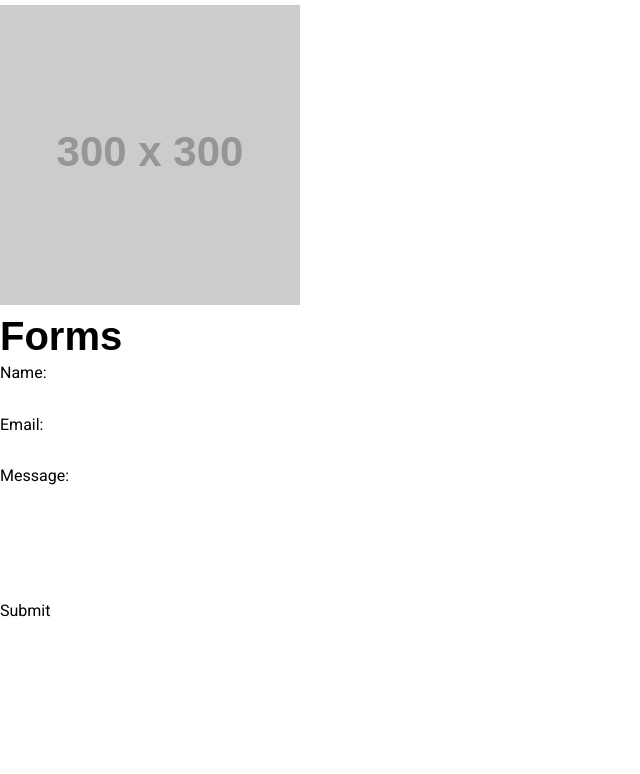
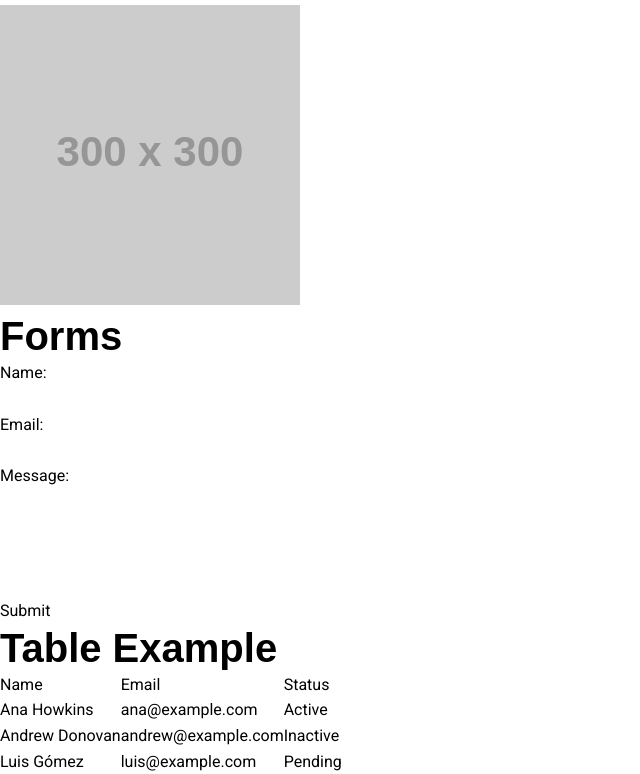
Before and after one commit to salc0015/ustyle-framework-project, a plain HTML site: page index.html in a window 1280 px wide. Shown: the part 3013-3787 px from the top of the page, without its empty margins (0-640 px from the left). Before the commit the page ends 3637 px from the top, so only its background shows below. Drawn offline with Linux system fonts and the light colour scheme; placeholder pictures from the web are drawn by us; a web font is replaced by a local one.

Commit message:
Adds code for table index.html, changes index.scss and typography, adds layout and list file.

```diff
--- a/index.html
+++ b/index.html
@@ -128,6 +128,38 @@
              </form>
         </section>
 
+        <section>
+    <h2>Table Example</h2>
+    <table>
+        <thead>
+            <tr>
+                <th>Name</th>
+                <th>Email</th>
+                <th>Status</th>
+            </tr>
+        </thead>
+        <tbody>
+            <tr>
+                <td>Ana Howkins</td>
+                <td>ana@example.com</td>
+                <td>Active</td>
+            </tr>
+            <tr>
+                <td>Andrew Donovan</td>
+                <td>andrew@example.com</td>
+                <td>Inactive</td>
+            </tr>
+            <tr>
+                <td>Luis Gómez</td>
+                <td>luis@example.com</td>
+                <td>Pending</td>
+            </tr>
+        </tbody>
+    </table>
+</section>
+
+
+
     </div>
 </body>
 </html>
--- a/src/base/index.scss
+++ b/src/base/index.scss
@@ -1,5 +1,5 @@
 @forward 'layout';
 @forward 'lists';
-@forward 'buttons';
-@forward 'images';
-@forward 'links';
+// @forward 'buttons';
+// @forward 'images';
+// @forward 'links';
--- a/src/main.scss
+++ b/src/main.scss
@@ -1,4 +1,5 @@
 @use './base/reset';
 @use './base/rethink-sans';
 @use './base/roboto';
+@use './base/index' as base;
 @use './variables/index' as variables;
--- a/src/variables/_typography.scss
+++ b/src/variables/_typography.scss
@@ -1,4 +1,3 @@
-@use "sass:map";
 @use './theme' as theme;
 @use './sizing' as sizing;
 
@@ -39,7 +38,7 @@ $line-height-heading: 1.2;
 body {
     font-family: $font-family-body;
     font-weight: $fw-regular;
-    font-size: map.get(sizing.$sizes, "sm");
+    font-size: map-get(sizing.$sizes, "sm");
     line-height: $line-height-base;
 }
 
@@ -51,30 +50,30 @@ h1, h2, h3, h4, h5, h6 {
 
 h1 {
     font-weight: $fw-black;
-    font-size: map.get(sizing.$sizes, "3xl");
+    font-size: map-get(sizing.$sizes, "3xl");
 }
 
 h2 {
     font-weight: $fw-extrabold;
-    font-size: map.get(sizing.$sizes, "2xl");
+    font-size: map-get(sizing.$sizes, "2xl");
 }
 
 h3 {
     font-weight: $fw-bold;
-    font-size: map.get(sizing.$sizes, "xl");
+    font-size: map-get(sizing.$sizes, "xl");
 }
 
 h4 {
     font-weight: $fw-semibold;
-    font-size: map.get(sizing.$sizes, "lg");
+    font-size: map-get(sizing.$sizes, "lg");
 }
 
 h5 {
     font-weight: $fw-medium;
-    font-size: map.get(sizing.$sizes, "md");
+    font-size: map-get(sizing.$sizes, "md");
 }
 
 h6 {
     font-weight: $fw-regular;
-    font-size: map.get(sizing.$sizes, "sm");
+    font-size: map-get(sizing.$sizes, "sm");
 }
```
Also changed, not shown: src/base/_layout.scss (added), src/base/_lists.scss (added), 1 other file.
